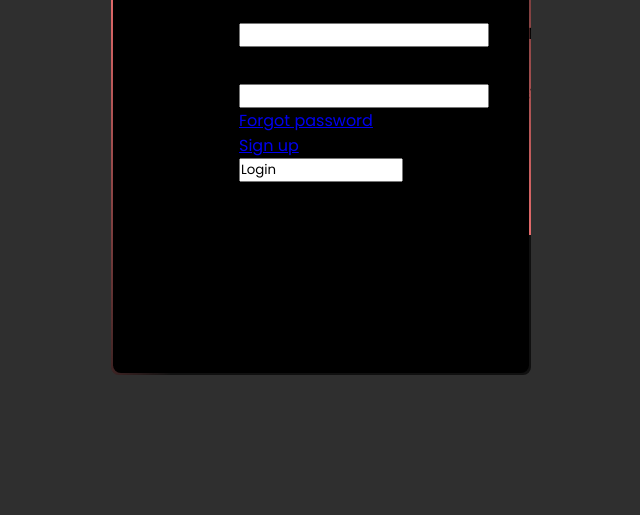
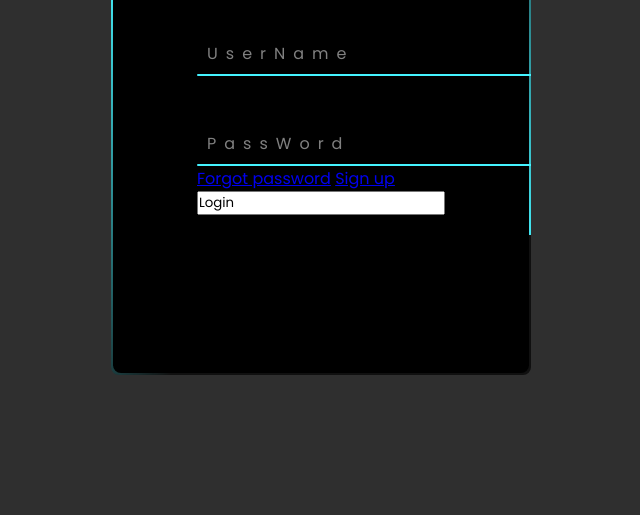
Before and after one commit to Adityakr3/Signin---form, a plain HTML site: page day2/index.html in a window 1280 px wide. Shown: the part 285-800 px from the top of the page, without its empty margins (319-959 px from the left). Drawn offline with Linux system fonts and the light colour scheme.

Commit message:
some feature create

```diff
--- a/day1/style.css
+++ b/day2/style.css
@@ -27,7 +27,7 @@
     left:-50%;
     width: 420px;
     height: 520px;
-   background: linear-gradient(0deg,transparent,#f17070,#ff0000);
+   background: linear-gradient(0deg,transparent,#45f3ff,#45f3ff);
    transform-origin: bottom right;
    animation: animate 6s linear infinite;
  }
@@ -38,7 +38,7 @@
     left:-50%;
     width: 418px;
     height: 518px;
-   background: linear-gradient(0deg,transparent,#f17070,#ff0000);
+   background: linear-gradient(0deg,transparent,#45f3ff,#45f3ff);
    transform-origin: bottom right;
    animation: animate 6s linear infinite;
    animation-delay: -3s;
@@ -60,22 +60,58 @@
     border-radius: 8px;
     background-color: rgb(0, 0, 0);
     z-index: 9999;
-    padding: 20%  30%;
+    padding: 20%  20%;
     display: flex;
     flex-direction: column;
+    color: aliceblue;
  }
  .form h2{
-    color:rgb(166, 88, 88);
+    color:#45f3ff;
     font-size: 30px;
     font-weight:bold;
     text-align: center;
  }
  .inputbox{
     position: relative;
-    width: 500px;
+    width: 380px;
     margin-top: 35px;
  }
  .inputbox input{
     position: relative;
-    width: 50%;
+    width: 100%;
+    padding: 20px 10px 10px;
+    background: transparent;
+    border: none;
+    outline: none;
+    color: black;
+    font-size: 1em;
+    letter-spacing: 0.05em;
  }
+ .inputbox span{
+   position: absolute;
+   left: 0% ;
+   padding: 20px 10px 10px;
+   font-size: 1em;
+   color: gray;
+   pointer-events: none;
+   transition: 0.5s;
+   letter-spacing: 0.5em;
+ }
+ .inputbox input:valid~span,
+ .inputbox input:focus~span
+ {
+   color:#45f3ff;
+   transform: translate(-34px);
+   font-size:  0.75em;
+ }
+ .inputbox i {
+   position: absolute;
+   left:  0;
+   bottom:  0;
+   width: 100%;
+   height: 2px;
+   background-color: #45f3ff;
+   border-radius: 4px;
+   transition:  0.5s;
+   pointer-events: none;
+ }
```
Also changed, not shown: day2/index.html (renamed from day1/index.html), day2/script.js (added).
